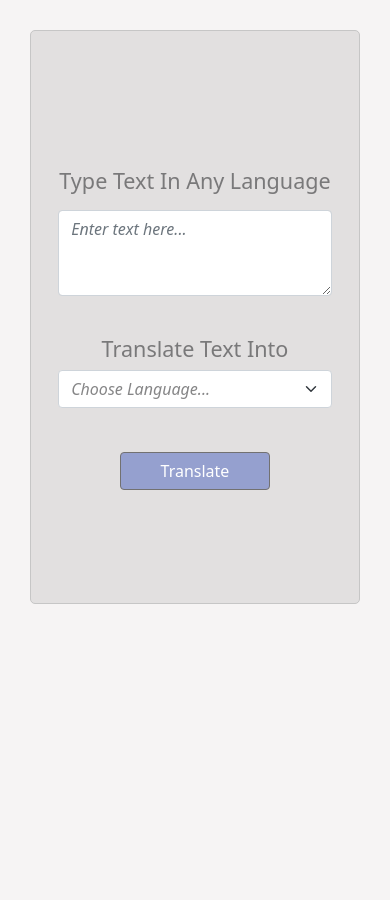
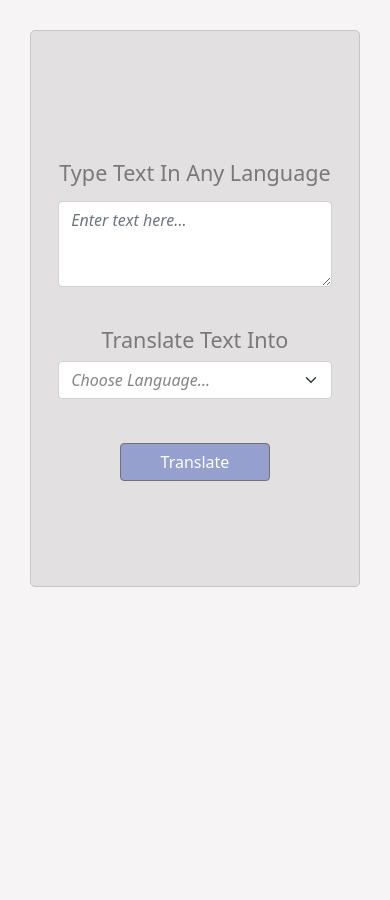
Before and after one commit to byron42/django-translator, a Django app: page / in a window 390 px wide. Shown: the part 73-973 px from the top of the page. After the commit the page ends 660 px from the top, so only its background shows below. Run offline with Django 4.2, Linux system fonts and the light colour scheme.

Commit message:
still working on responsive, this stops the screen from moving on mobile

```diff
--- a/translator_app/static/Translator/site.css
+++ b/translator_app/static/Translator/site.css
@@ -61,7 +61,9 @@ select {
     font-weight: 400;
 }
 /* ------------------------------------------------- */
-
+body{
+    overflow: hidden;
+}
 
 .body {
     /* font-family:  "roboto", sans-serif; */
@@ -80,7 +82,7 @@ select {
 
 @media only screen and (max-width: 400px) {
     .content-height {
-        min-height: 68vh !important;
+        min-height: 66vh !important;
         /* max-height: 50vh !important; */
         margin-bottom: 35vh !important;
         padding-top: 35px;
```
